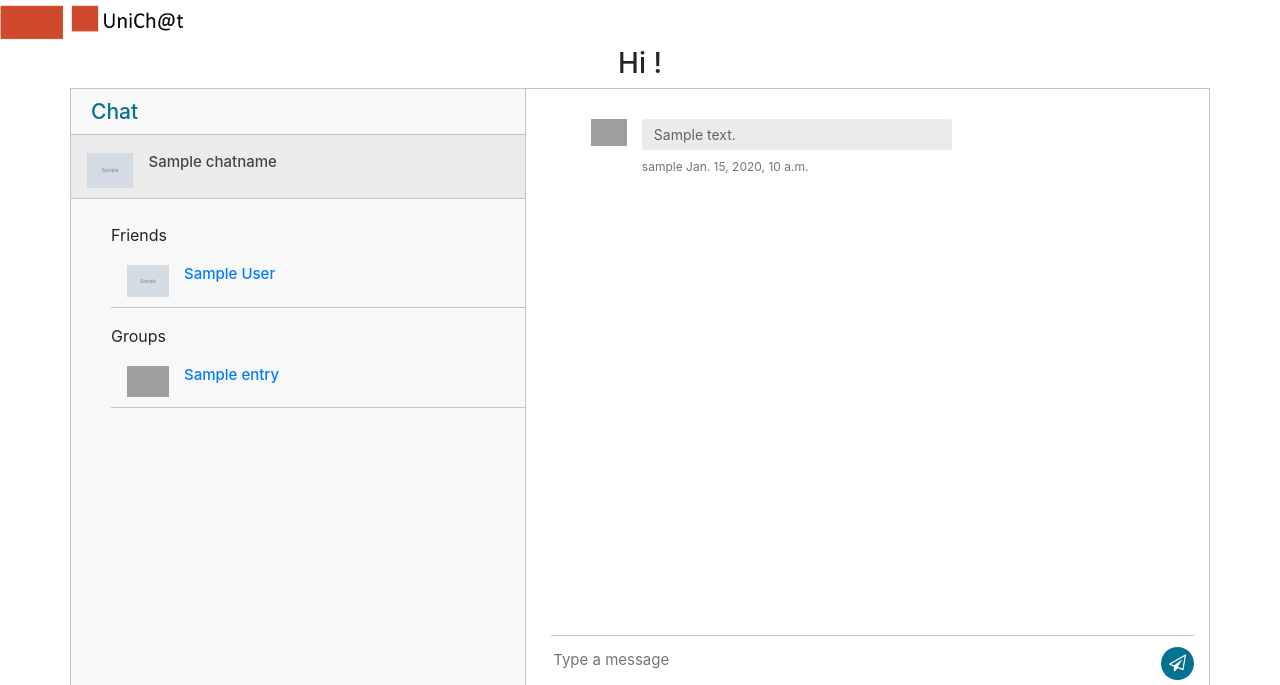
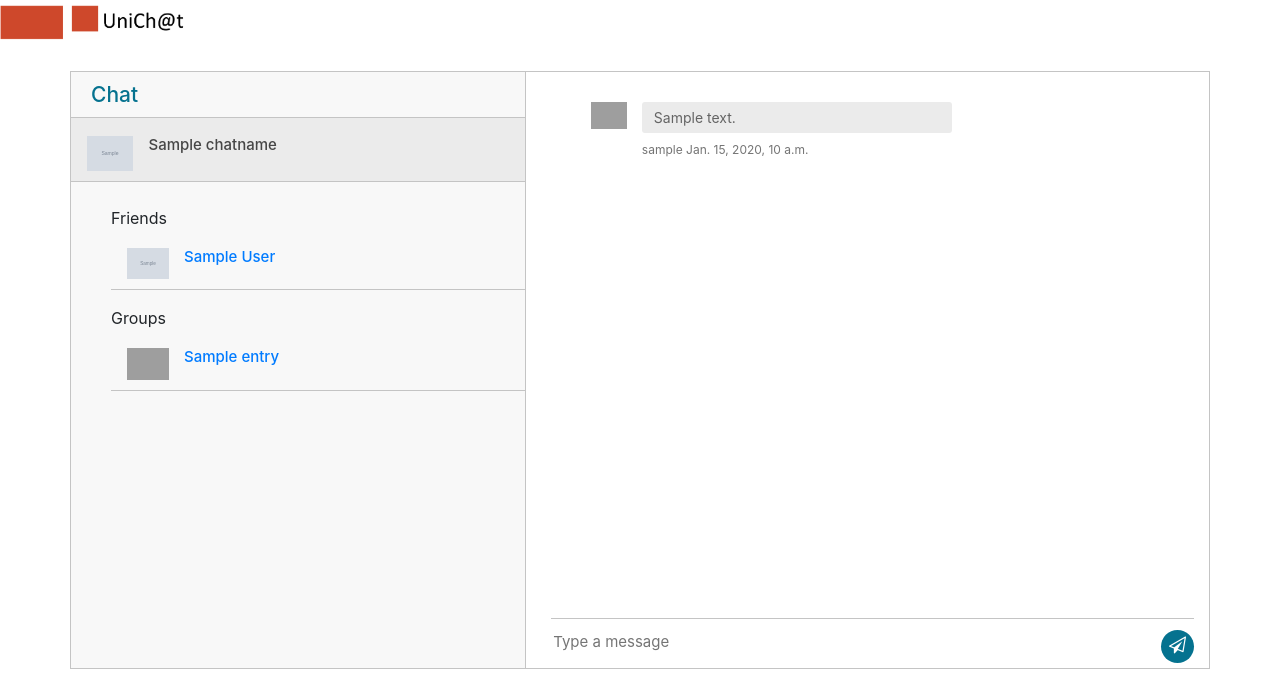
Before and after one commit to MaxPrinz/UniChat, a Django app: template UniChatProject/UniChatApp/templates/index.html in a window 1280 px wide. Shown: the top 685 px of the page. Run offline with Django 3.2, Linux system fonts and the light colour scheme; the template is opened without the code that fills it: most values are stand-ins (such as "Sample title", 1, 10 or a date in 2020); grey boxes marked "Sample" are stand-in pictures; some libraries are stand-ins or nearby versions; grey boxes are pictures that could not be loaded.

Commit message:
deleted "Hi User"

```diff
--- a/UniChatProject/UniChatApp/templates/index.html
+++ b/UniChatProject/UniChatApp/templates/index.html
@@ -17,7 +17,7 @@
 <body>
 <!-- TODO: set the scrollbar for messages to the bottom on default to show the latest messages -->
 <div class="container">
-  <h3 class=" text-center">Hi {{ user.username }}!</h3>
+<br>
     <div class="messaging">
         <div class="inbox_msg">
             <div class="inbox_people">
```
